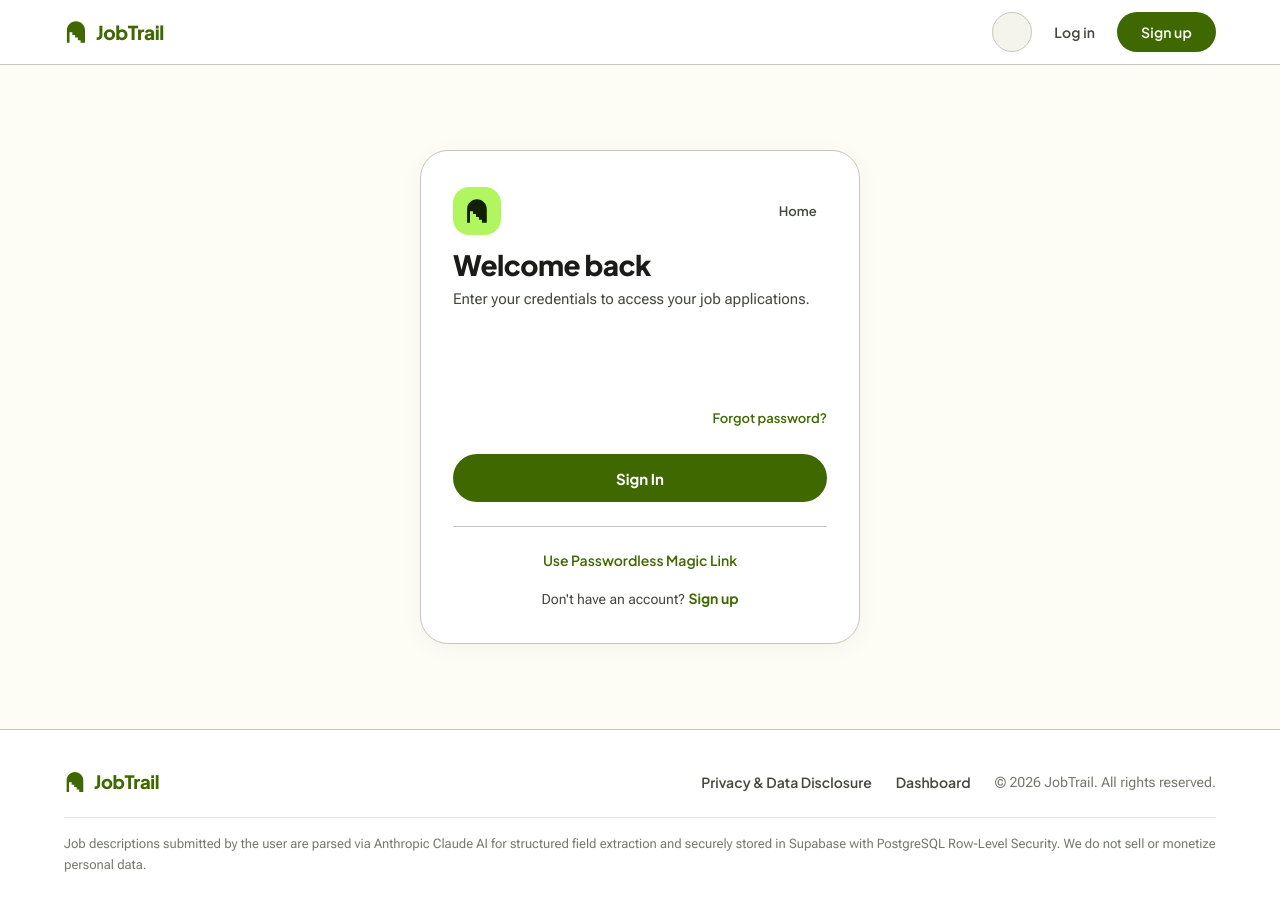
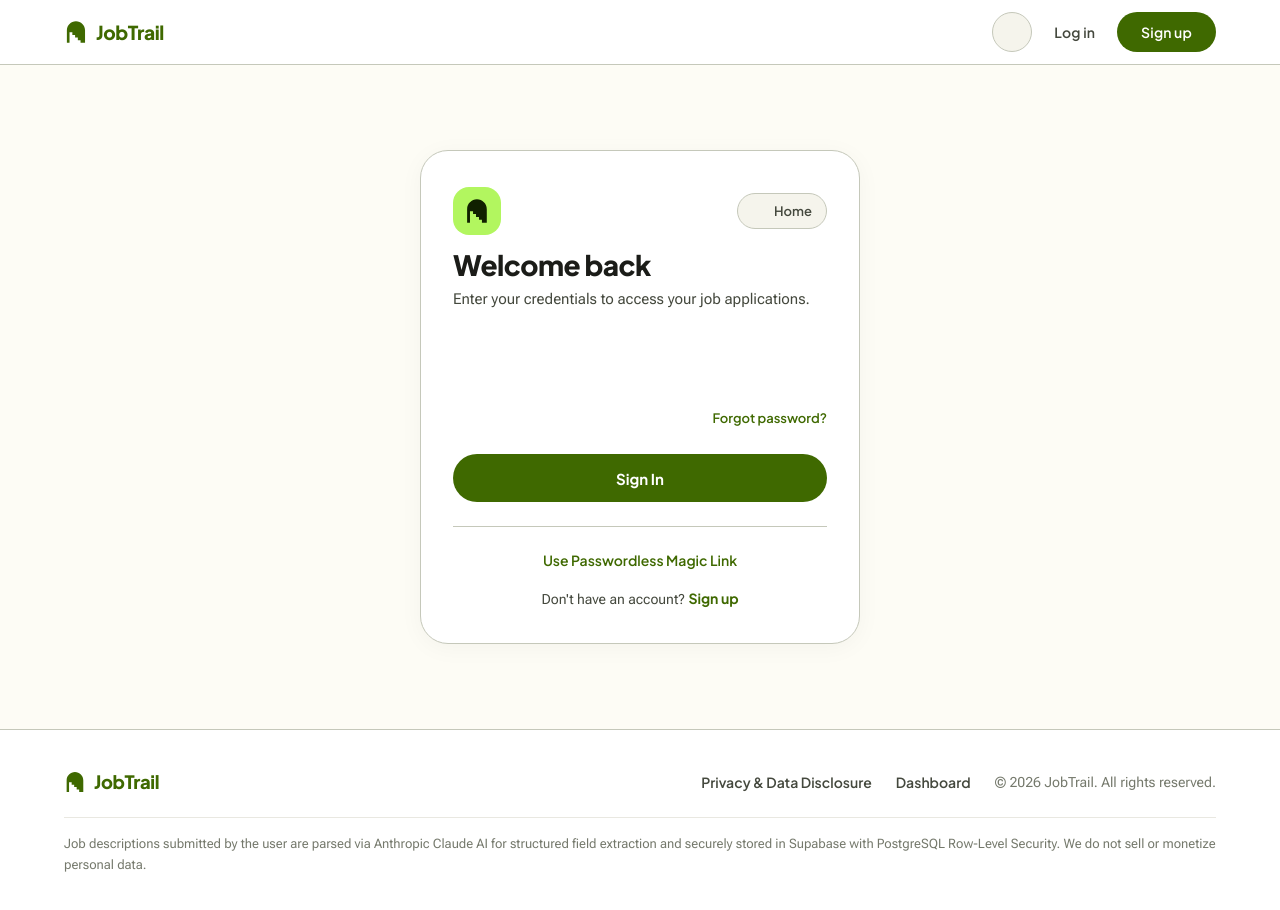
Before and after one commit to sumanxcodes/JobTrail, a Next.js app: page /login in a window 1280 px wide. Shown: the top 910 px of the page. Built offline with nearby package versions, Linux system fonts and the light colour scheme; no server answers.

Commit message:
style(auth): bind M3 typography tokens into text field shadow DOM and add refined btn-back-pill

```diff
--- a/app/(auth)/login/page.tsx
+++ b/app/(auth)/login/page.tsx
@@ -110,18 +110,7 @@ export default function LoginPage() {
 
               <Link
                 href="/"
-                style={{
-                  fontSize: '0.8125rem',
-                  fontFamily: 'var(--font-headline)',
-                  fontWeight: 600,
-                  color: 'var(--md-sys-color-on-surface-variant)',
-                  display: 'inline-flex',
-                  alignItems: 'center',
-                  gap: '0.25rem',
-                  padding: '0.35rem 0.65rem',
-                  borderRadius: '8px',
-                  transition: 'color 0.15s ease',
-                }}
+                className="btn-back-pill"
               >
                 <span className="material-symbols-outlined" style={{ fontSize: '16px' }}>
                   arrow_back
--- a/app/globals.css
+++ b/app/globals.css
@@ -57,6 +57,15 @@
   /* "Premium Corporate" Combo Typography */
   --font-headline: 'Plus Jakarta Sans', -apple-system, BlinkMacSystemFont, 'Segoe UI', Roboto, sans-serif;
   --font-body: 'Roboto Flex', 'Roboto', -apple-system, BlinkMacSystemFont, 'Segoe UI', sans-serif;
+
+  /* Material Web Components (Shadow DOM) Typography Tokens */
+  --md-sys-typescale-label-large-font: var(--font-headline);
+  --md-sys-typescale-body-large-font: var(--font-body);
+  --md-sys-typescale-body-medium-font: var(--font-body);
+  --md-outlined-text-field-label-text-font: var(--font-body);
+  --md-outlined-text-field-input-text-font: var(--font-body);
+  --md-outlined-text-field-supporting-text-font: var(--font-body);
+  --md-outlined-text-field-container-shape: 12px;
 }
 
 @media (prefers-color-scheme: dark) {
@@ -284,6 +293,30 @@ a {
   filter: brightness(1.08);
 }
 
+/* M3 Back Pill Button */
+.btn-back-pill {
+  display: inline-flex;
+  align-items: center;
+  gap: 0.35rem;
+  height: 36px;
+  padding: 0 0.875rem;
+  border-radius: 9999px;
+  background-color: var(--md-sys-color-surface-container-low);
+  border: 1px solid var(--md-sys-color-outline-variant);
+  color: var(--md-sys-color-on-surface-variant);
+  font-family: var(--font-headline);
+  font-size: 0.8125rem;
+  font-weight: 600;
+  text-decoration: none;
+  transition: all 0.15s ease;
+}
+
+.btn-back-pill:hover {
+  background-color: var(--md-sys-color-surface-container-high);
+  color: var(--md-sys-color-on-surface);
+  border-color: var(--md-sys-color-outline);
+}
+
 @media (max-width: 480px) {
   .nav-action-text {
     padding: 0 0.625rem;
```
Also changed, not shown: app/(auth)/reset-password/page.tsx (+1 -12 lines), app/(auth)/signup/page.tsx (+1 -12 lines).
